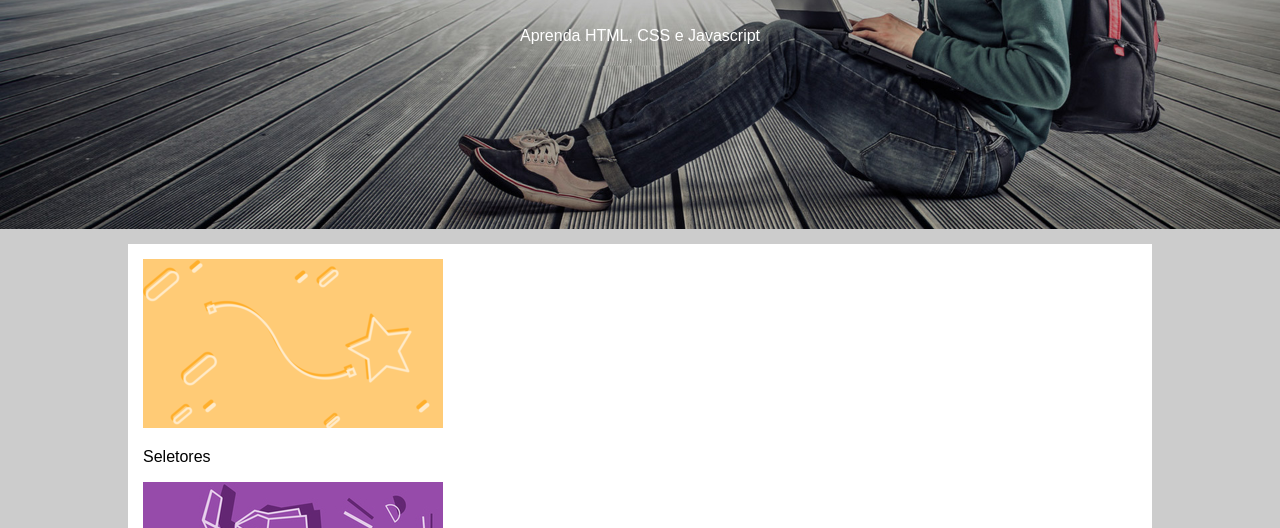
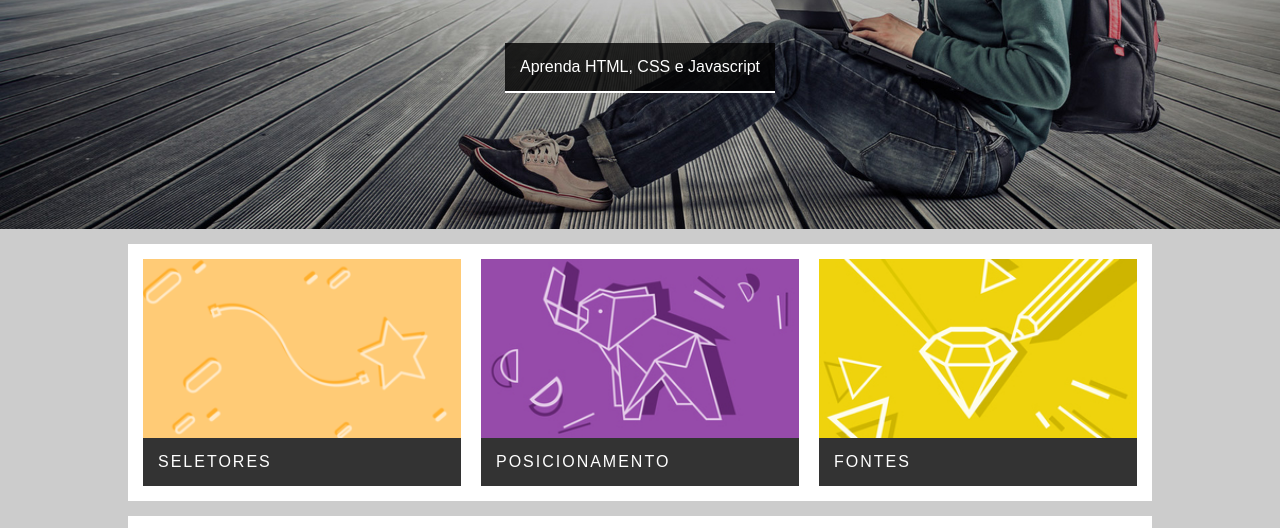
Before and after one commit to Fantiko/HTML-CSS, a plain HTML site: page ProjetoCSS/index.html in a window 1280 px wide. Shown: the part 272-800 px from the top of the page. Drawn offline with Linux system fonts and the light colour scheme.

Commit message:
continuando o exercício

```diff
--- a/ProjetoCSS/css/estilo.css
+++ b/ProjetoCSS/css/estilo.css
@@ -34,6 +34,7 @@ main{
     background-color: white;
     padding: 15px;
     margin-top: 15px;
+    overflow: auto;
 }
 
 .content-header{
@@ -84,3 +85,36 @@ footer{
 .hero nav a:hover{
     background: rgba(0, 0, 0, 0.5);
 }
+
+.hero-content p{
+    background: rgba(0, 0, 0, 0.8);
+    display: inline-block;
+    padding: 15px;
+    border-bottom: white solid 2px;
+}
+
+.card{
+    /* display: inline-block; */
+    float: left;
+    box-sizing: border-box;
+    width: 32%;
+}
+
+.card img{
+    width: 100%;
+    display: block;
+}
+
+.card p{
+    background: #333;
+    color: white;
+    margin: 0;
+    padding: 15px;
+    text-transform: uppercase;
+    letter-spacing: 2px;
+
+}
+
+.card-1, .card-2{
+    margin-right: 2%;
+}
--- a/ProjetoCSS/index.html
+++ b/ProjetoCSS/index.html
@@ -30,17 +30,17 @@
             <main>
 
                 <section class="content-section">
-                    <div>
+                    <div class="card card-1">
                         <img src="imagens/card_01.png" alt="">
                         <p>Seletores</p>
                     </div>
 
-                    <div>
+                    <div class="card card-2" action="">
                         <img src="imagens/card_02.jpg" alt="">
                         <p>Posicionamento</p>
                     </div>
 
-                    <div>
+                    <div class="card">
                         <img src="imagens/card_03.jpg" alt="">
                         <p>Fontes</p>
                     </div>
```
